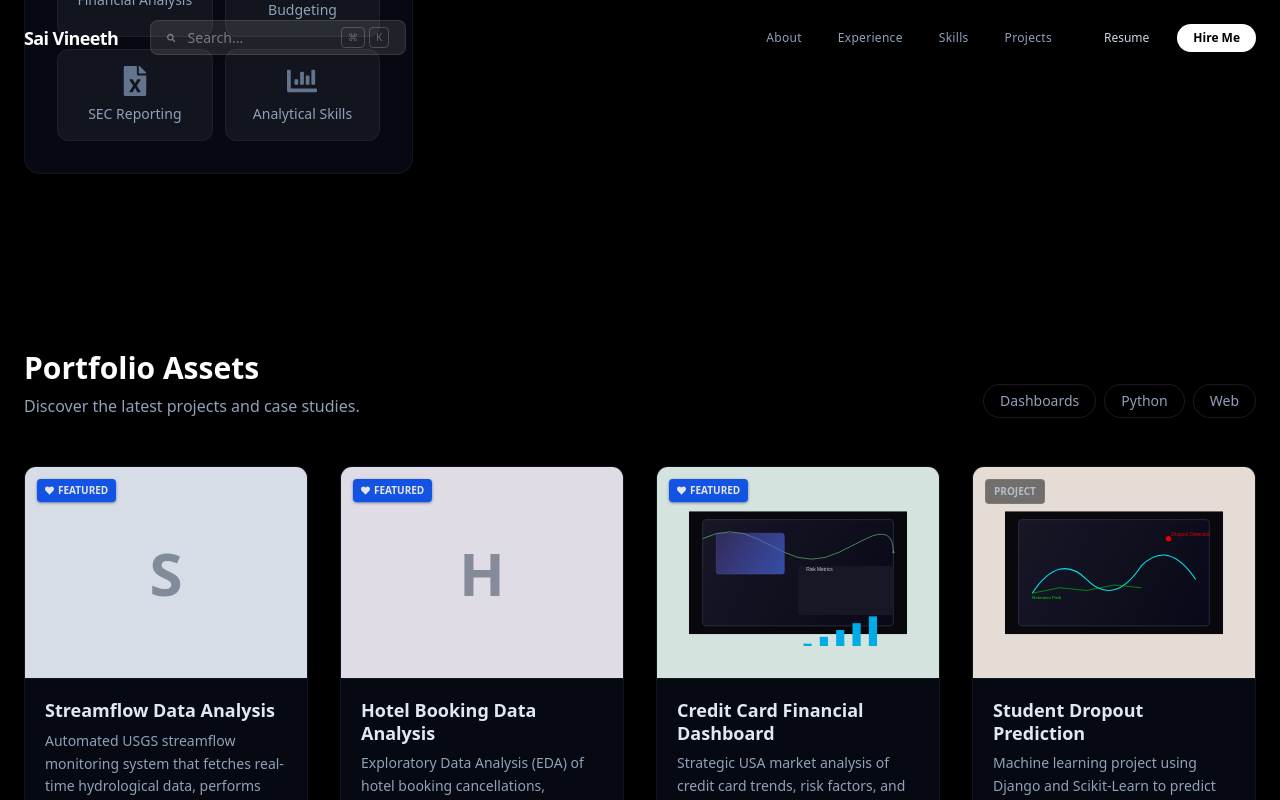
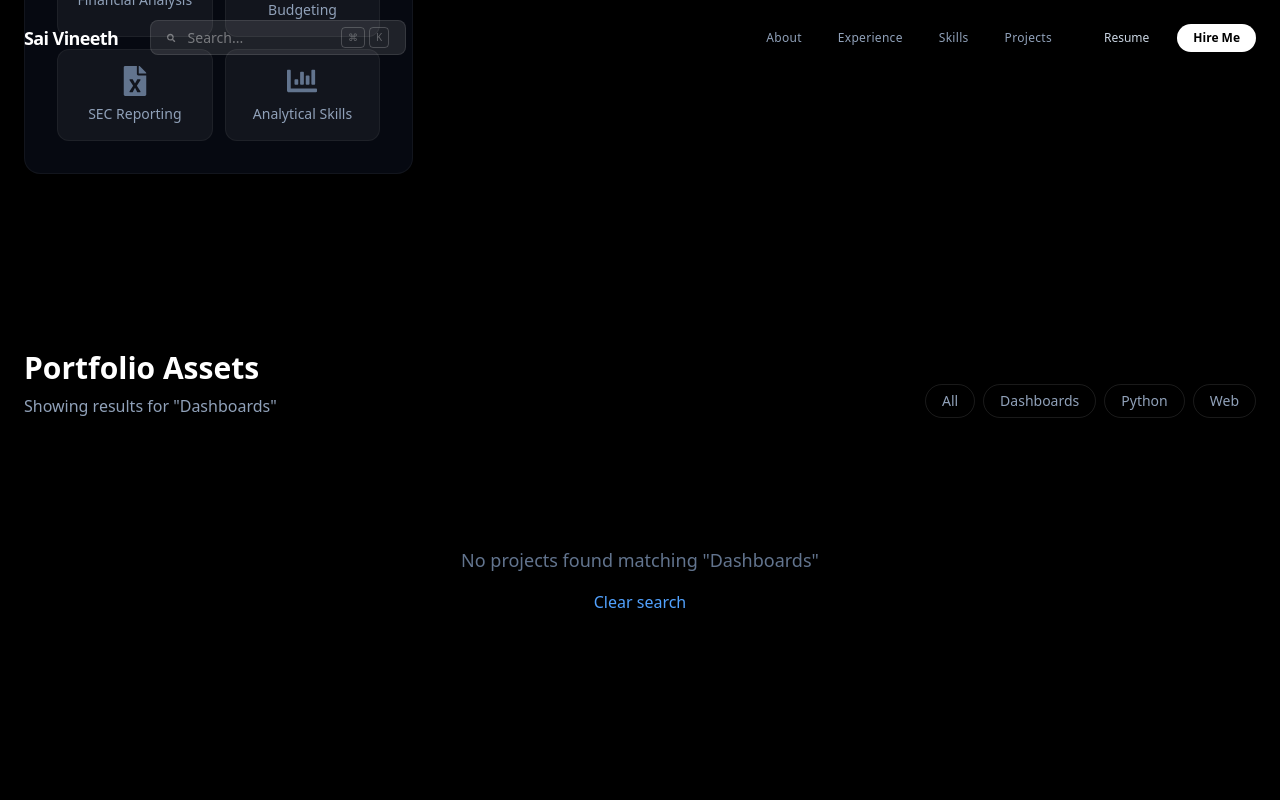
Before and after one commit to saivineethreddysuravi/saivineethreddysuravi.com, a Next.js app: page / in a window 1280 px wide. Both pictures are taken after a click on the button "Dashboards". Shown: the part 4152-4952 px from the top of the page. Built offline with nearby package versions, Linux system fonts and the light colour scheme.

Commit message:
Implement global search with filtering and animations

```diff
--- a/src/app/page.tsx
+++ b/src/app/page.tsx
@@ -6,9 +6,11 @@ import Skills from "@/components/sections/Skills";
 import Projects from "@/components/sections/Projects";
 import Contact from "@/components/sections/Contact";
 import Footer from "@/components/sections/Footer";
+import { SearchProvider } from "@/context/SearchContext";
 
 export default function Home() {
   return (
+    <SearchProvider>
       <main className="min-h-screen bg-black text-slate-50 selection:bg-blue-500/30">
         <Navbar />
         <Hero />
@@ -19,5 +21,6 @@ export default function Home() {
         <Contact />
         <Footer />
       </main>
+    </SearchProvider>
   );
 }
--- a/src/components/sections/Hero.tsx
+++ b/src/components/sections/Hero.tsx
@@ -1,10 +1,11 @@
 "use client";
 
 import { motion } from "framer-motion";
-import { Link as ScrollLink } from "react-scroll";
+import { Link as ScrollLink, scroller } from "react-scroll";
 import { personalInfo } from "@/data/portfolio";
 import { FaSearch, FaImage, FaCode, FaChartBar, FaDatabase, FaPython, FaChartPie, FaFileExcel } from "react-icons/fa";
 import { useState, useEffect } from "react";
+import { useSearch } from "@/context/SearchContext";
 
 const floatingIcons = [
     { Icon: FaDatabase, color: "text-blue-400", top: "15%", left: "10%", delay: 0 },
@@ -51,11 +52,21 @@ const useTypewriter = (words: string[], speed = 100, pause = 2000) => {
 };
 
 export default function Hero() {
+  const { searchQuery, setSearchQuery } = useSearch();
   const placeholderText = useTypewriter(
     ["Power BI Dashboards", "Python Automation", "SQL Analysis", "Data Visualization", "Machine Learning Models"],
     100,
     2000
   );
+
+  const handleSearch = () => {
+    scroller.scrollTo("projects", {
+      duration: 800,
+      delay: 0,
+      smooth: "easeInOutQuart",
+      offset: -50,
+    });
+  };
 
   return (
     <section id="hero" className="relative min-h-[90vh] flex items-center justify-center overflow-hidden bg-black">
@@ -125,21 +136,21 @@ export default function Hero() {
                  <FaSearch className="text-slate-500 text-xl mr-4 group-hover:text-white/50 transition-colors" />
                  <input
                     type="text"
+                    value={searchQuery}
+                    onChange={(e) => setSearchQuery(e.target.value)}
+                    onKeyDown={(e) => e.key === 'Enter' && handleSearch()}
                     placeholder={`Search for ${placeholderText}`}
                     className="w-full h-full text-lg text-white placeholder:text-slate-600 outline-none bg-transparent font-light"
-                    disabled
                  />
             </div>
 
-            <ScrollLink
-                to="projects"
-                smooth={true}
-                duration={800}
+            <button
+                onClick={handleSearch}
                 className="w-full md:w-auto px-10 py-4 bg-[#2997ff] hover:bg-[#0077ed] text-white font-semibold rounded-xl transition-all cursor-pointer flex items-center justify-center gap-2 shadow-lg shadow-blue-500/20 hover:-translate-y-0.5 active:translate-y-0"
             >
                 <FaSearch />
                 Search
-            </ScrollLink>
+            </button>
         </motion.div>
 
         {/* Quick Categories */}
@@ -152,9 +163,13 @@ export default function Hero() {
             <span className="opacity-60 py-1">Popular keywords:</span>
             <div className="flex flex-wrap gap-2 justify-center">
                 {["Data Analysis", "Engineering", "Python", "Visualization", "Power BI"].map((tag, i) => (
-                    <span key={i} className="px-4 py-1.5 rounded-full border border-white/10 bg-white/5 text-slate-400 hover:bg-white/10 hover:border-white/20 hover:text-white cursor-pointer transition-all shadow-sm">
+                    <button
+                        key={i}
+                        onClick={() => { setSearchQuery(tag); handleSearch(); }}
+                        className="px-4 py-1.5 rounded-full border border-white/10 bg-white/5 text-slate-400 hover:bg-white/10 hover:border-white/20 hover:text-white cursor-pointer transition-all shadow-sm"
+                    >
                         {tag}
-                    </span>
+                    </button>
                 ))}
             </div>
         </motion.div>
--- a/src/components/sections/Projects.tsx
+++ b/src/components/sections/Projects.tsx
@@ -1,9 +1,10 @@
 "use client";
 
-import { motion } from "framer-motion";
+import { motion, AnimatePresence } from "framer-motion";
 import { projects } from "@/data/portfolio";
 import { FaGithub, FaExternalLinkAlt, FaHeart, FaDownload, FaEye, FaCode } from "react-icons/fa";
 import Image from "next/image";
+import { useSearch } from "@/context/SearchContext";
 
 // Import new animated project icons
 import SalesDashboardIcon from "@/components/project-icons/SalesDashboardIcon";
@@ -43,8 +44,19 @@ const cardBackgrounds = [
 ];
 
 export default function Projects() {
+  const { searchQuery, setSearchQuery } = useSearch();
+
+  const filteredProjects = projects.filter((project) => {
+    const query = searchQuery.toLowerCase();
     return (
-    <section id="projects" className="py-20 bg-black">
+      project.title.toLowerCase().includes(query) ||
+      project.description.toLowerCase().includes(query) ||
+      project.technologies.some((tech) => tech.toLowerCase().includes(query))
+    );
+  });
+
+  return (
+    <section id="projects" className="py-20 bg-black min-h-screen">
       <div className="container mx-auto px-6">
         <motion.div
           initial={{ opacity: 0, y: 20 }}
@@ -54,30 +66,36 @@ export default function Projects() {
         >
           <div>
             <h2 className="text-3xl font-bold text-white mb-2">Portfolio Assets</h2>
-            <p className="text-slate-400">Discover the latest projects and case studies.</p>
+            <p className="text-slate-400">
+                {searchQuery ? `Showing results for "${searchQuery}"` : "Discover the latest projects and case studies."}
+            </p>
           </div>
 
-           {/* Fake Filter Tags */}
+           {/* Filter Tags */}
            <div className="hidden md:flex gap-2">
-                <button className="px-4 py-1.5 rounded-full border border-white/10 text-sm font-medium text-slate-400 hover:border-white hover:text-white transition-colors">Dashboards</button>
-                <button className="px-4 py-1.5 rounded-full border border-white/10 text-sm font-medium text-slate-400 hover:border-white hover:text-white transition-colors">Python</button>
-                <button className="px-4 py-1.5 rounded-full border border-white/10 text-sm font-medium text-slate-400 hover:border-white hover:text-white transition-colors">Web</button>
+                <button onClick={() => setSearchQuery("")} className={`px-4 py-1.5 rounded-full border text-sm font-medium transition-colors ${!searchQuery ? "bg-white text-black border-white" : "border-white/10 text-slate-400 hover:text-white"}`}>All</button>
+                <button onClick={() => setSearchQuery("Dashboards")} className="px-4 py-1.5 rounded-full border border-white/10 text-sm font-medium text-slate-400 hover:border-white hover:text-white transition-colors">Dashboards</button>
+                <button onClick={() => setSearchQuery("Python")} className="px-4 py-1.5 rounded-full border border-white/10 text-sm font-medium text-slate-400 hover:border-white hover:text-white transition-colors">Python</button>
+                <button onClick={() => setSearchQuery("Web")} className="px-4 py-1.5 rounded-full border border-white/10 text-sm font-medium text-slate-400 hover:border-white hover:text-white transition-colors">Web</button>
            </div>
         </motion.div>
 
-        <div className="grid grid-cols-1 md:grid-cols-2 lg:grid-cols-3 xl:grid-cols-4 gap-8">
-          {projects.map((project, index) => {
+        <motion.div layout className="grid grid-cols-1 md:grid-cols-2 lg:grid-cols-3 xl:grid-cols-4 gap-8">
+          <AnimatePresence mode="popLayout">
+            {filteredProjects.length > 0 ? (
+              filteredProjects.map((project, index) => {
                 const AnimatedIconComponent = AnimatedProjectIcons[project.title as keyof typeof AnimatedProjectIcons];
                 // Use darker pastel/muted backgrounds for the thumbnail area to fit dark mode
                 const bgClass = cardBackgrounds[index % cardBackgrounds.length];
 
                 return (
                   <motion.div
-                key={index}
-                initial={{ opacity: 0, y: 20 }}
-                whileInView={{ opacity: 1, y: 0 }}
-                viewport={{ once: true }}
-                transition={{ delay: index * 0.05 }}
+                    layout
+                    key={project.title}
+                    initial={{ opacity: 0, scale: 0.9 }}
+                    animate={{ opacity: 1, scale: 1 }}
+                    exit={{ opacity: 0, scale: 0.9 }}
+                    transition={{ duration: 0.3 }}
                     whileHover={{ y: -5, transition: { duration: 0.2 } }}
                     className="group relative bg-slate-900/40 backdrop-blur-md rounded-xl overflow-hidden border border-white/5 flex flex-col hover:border-white/20 transition-all duration-300"
                   >
@@ -178,15 +196,28 @@ export default function Projects() {
                     </div>
                   </motion.div>
                 );
-          })}
-        </div>
+              })
+            ) : (
+                <motion.div
+                    initial={{ opacity: 0 }}
+                    animate={{ opacity: 1 }}
+                    className="col-span-full text-center py-20"
+                >
+                    <p className="text-slate-500 text-lg">No projects found matching "{searchQuery}"</p>
+                    <button onClick={() => setSearchQuery("")} className="mt-4 text-blue-400 hover:underline">Clear search</button>
+                </motion.div>
+            )}
+          </AnimatePresence>
+        </motion.div>
 
         {/* Pagination / View All */}
+        {!searchQuery && (
             <div className="mt-16 flex justify-center">
                 <button className="px-8 py-3 bg-transparent border border-white/20 text-white font-medium rounded-full hover:bg-white hover:text-black transition-all shadow-sm backdrop-blur-sm">
                     View more assets
                 </button>
             </div>
+        )}
       </div>
     </section>
   );
--- /dev/null
+++ b/src/context/SearchContext.tsx
@@ -0,0 +1,28 @@
+"use client";
+
+import { createContext, useContext, useState, ReactNode } from "react";
+
+interface SearchContextType {
+  searchQuery: string;
+  setSearchQuery: (query: string) => void;
+}
+
+const SearchContext = createContext<SearchContextType | undefined>(undefined);
+
+export function SearchProvider({ children }: { children: ReactNode }) {
+  const [searchQuery, setSearchQuery] = useState("");
+
+  return (
+    <SearchContext.Provider value={{ searchQuery, setSearchQuery }}>
+      {children}
+    </SearchContext.Provider>
+  );
+}
+
+export function useSearch() {
+  const context = useContext(SearchContext);
+  if (context === undefined) {
+    throw new Error("useSearch must be used within a SearchProvider");
+  }
+  return context;
+}
```
Lines whose indentation alone changed are shown as unchanged.
